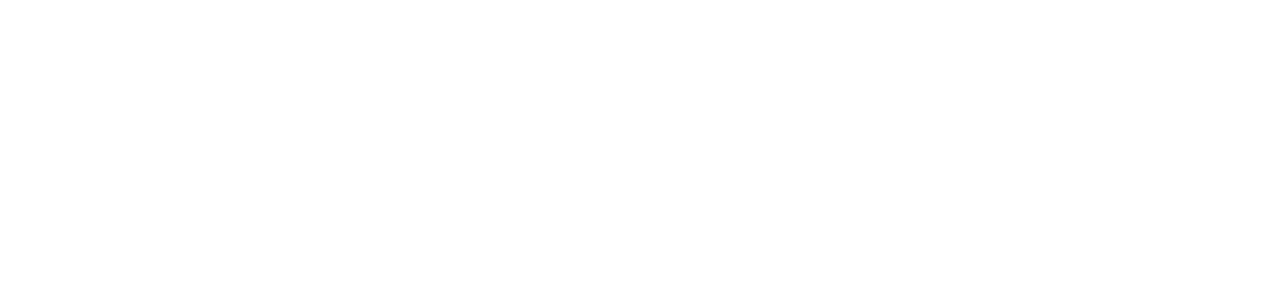
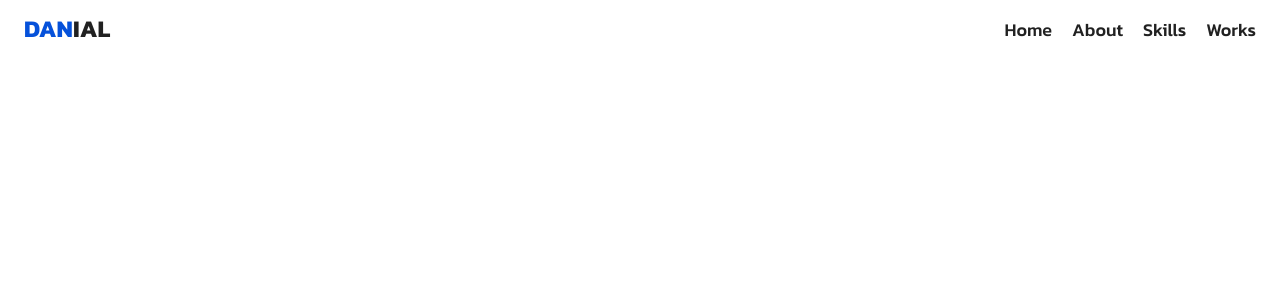
Before and after one commit to Mr-RoRo/portofilo, a React (Vite) app: page / in a window 1280 px wide. Shown: the top 300 px of the page. Built offline with nearby package versions, Linux system fonts and the light colour scheme.

Commit message:
feat(): Create NavBar

```diff
--- a/src/App.tsx
+++ b/src/App.tsx
@@ -1,9 +1,10 @@
 import { Stack } from "@mui/material";
-
+import NavBar from "./components/NavBar/NavBar";
 
 function App() {
   return (
     <Stack>
+      <NavBar />
     </Stack>
   );
 }
--- /dev/null
+++ b/src/components/NavBar/NavBar.tsx
@@ -0,0 +1,44 @@
+import { Container, Stack, Typography } from "@mui/material";
+import { useState } from "react";
+
+const NavBar = () => {
+  const [ScrollY, setScrollY] = useState(Number);
+  window.addEventListener("scroll", () => {
+    setScrollY(scrollY);
+  });
+  return (
+    <Stack
+      bgcolor="white"
+      position="fixed"
+      width="100%"
+      boxShadow={ScrollY > 100 ? 1 : ""}
+      sx={{
+        transition: "box-shadow 0.2s ease-in-out",
+      }}
+    >
+      <Container
+        sx={{
+          display: "flex",
+          justifyContent: "space-between",
+          alignItems: "center",
+          my: "15px",
+        }}
+      >
+        <Typography variant="h2">
+          <Typography variant="h2" color="primary" component="span">
+            DAN
+          </Typography>
+          IAL
+        </Typography>
+        <Stack flexDirection="row" gap="20px">
+          <Typography variant="h3">Home</Typography>
+          <Typography variant="h3">About</Typography>
+          <Typography variant="h3">Skills</Typography>
+          <Typography variant="h3">Works</Typography>
+        </Stack>
+      </Container>
+    </Stack>
+  );
+};
+
+export default NavBar;
```
